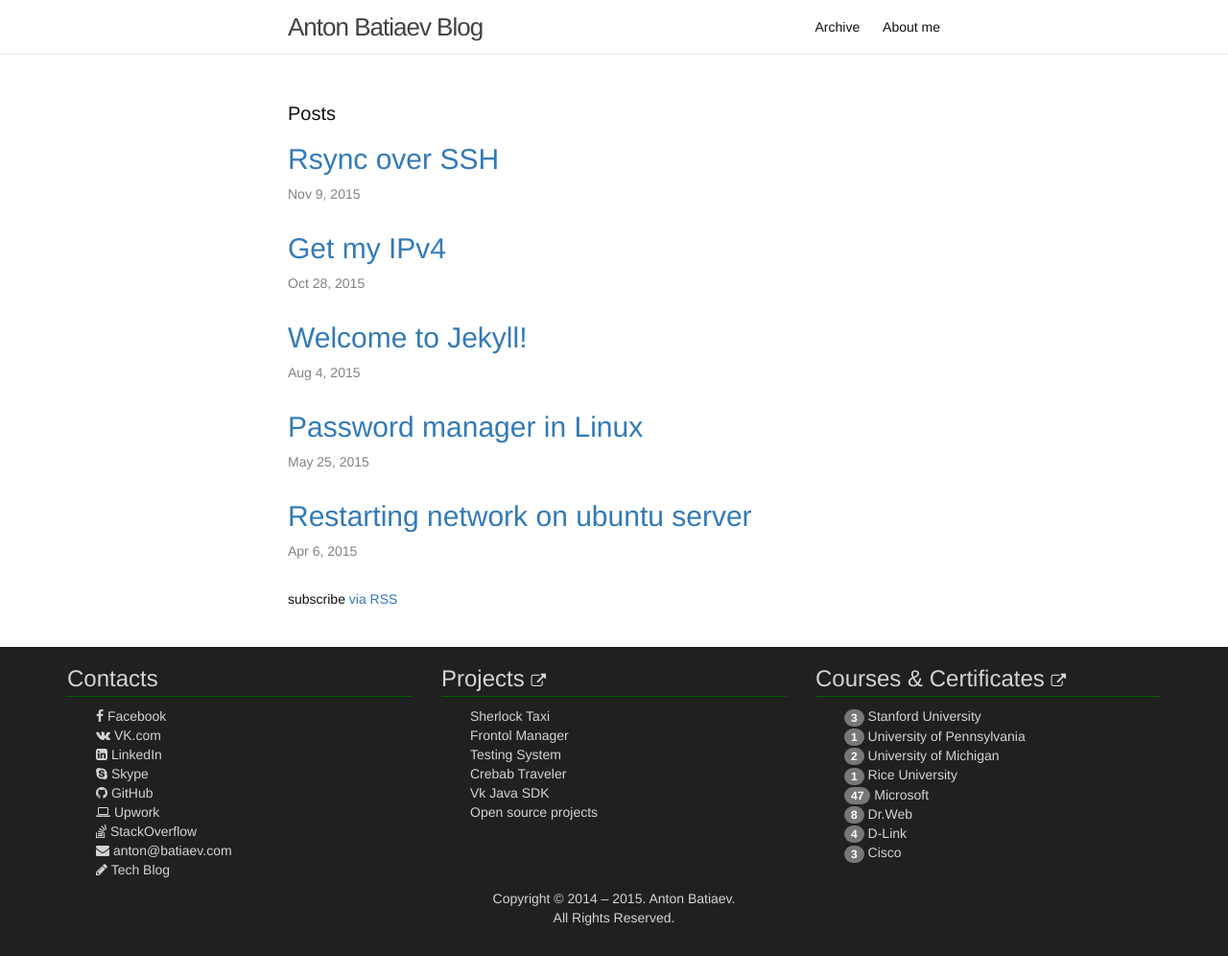
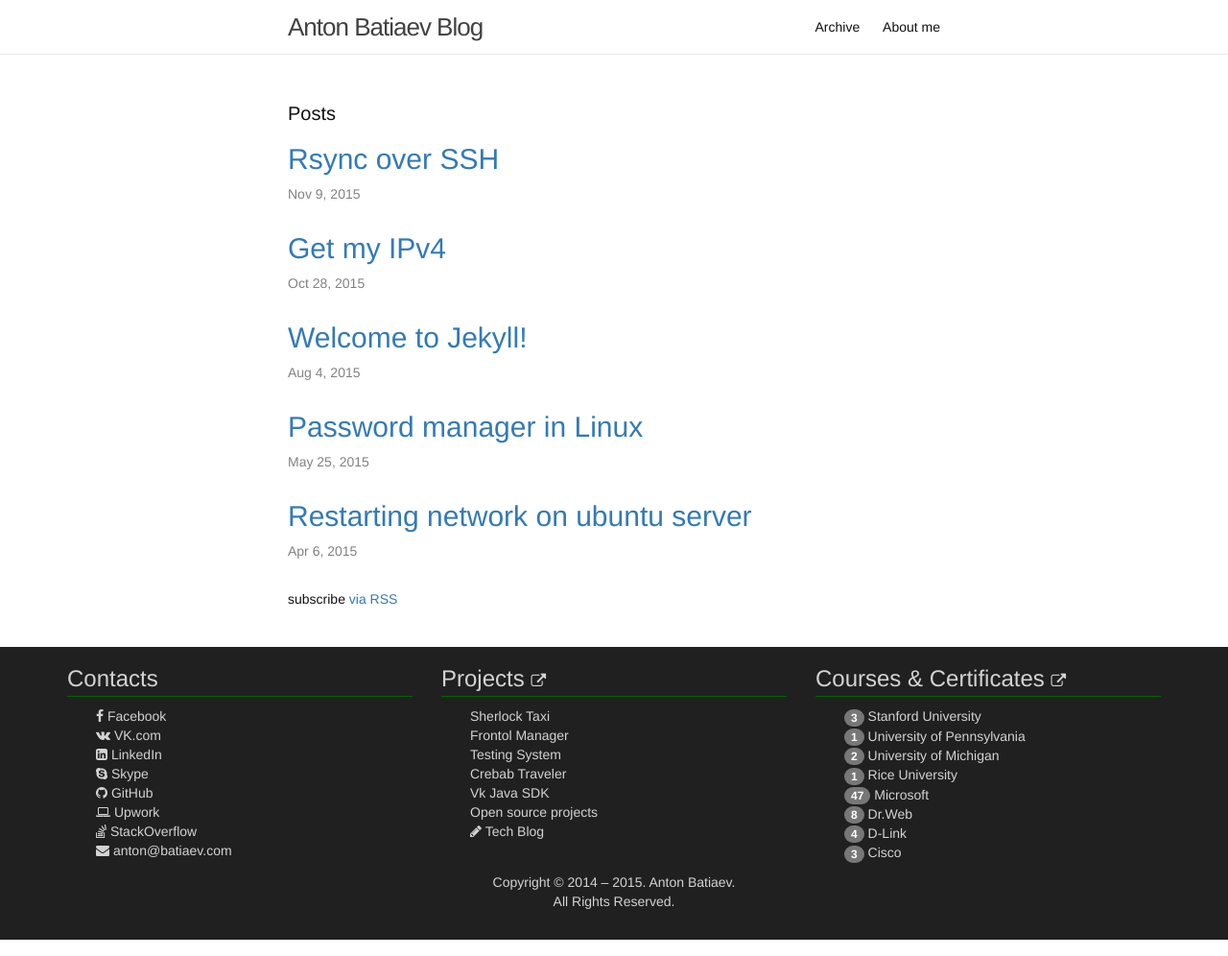
Before and after one commit to Batiaev/blog, a Jekyll site: the page built from index.html, in a window 1280 px wide. Shown: the whole page at 96% size. Built offline with Jekyll 4.4.1, drawn with Linux system fonts in a browser that asks for light colours.

Commit message:
fix footer

```diff
--- a/_includes/footer.html
+++ b/_includes/footer.html
@@ -12,18 +12,18 @@
             <li><a target="_blank" href="https://www.upwork.com/users/~0123f13a314a7e010a"><span class="fa fa-laptop"></span> Upwork </a></li>
             <li><a target="_blank" href="http://stackoverflow.com/users/3445083/anbat"><span class="fa fa-stack-overflow"></span> StackOverflow</a></li>
             <li><a target="_blank" href="mailto:anton@batiaev.com"><i class="fa fa-envelope"></i> anton@batiaev.com</a></li>
-            <li><a target="_blank" href="https://batiaev.com/blog/"><i class="fa fa-pencil"></i> Tech Blog</a></li>
         </ul>
       </div>
       <div class="col-md-4">
         <h3>Projects <small><a href="{{ site.baseurl }}/projects/"><i class="fa fa-external-link"></i></a></small></h3>
         <ul class="fa-ul">
-          <li><a href="http://www.sherlocktaxi.com" target="_blank">Sherlock Taxi</a></li>
-          <li><a href="http://www.atol.ru/software/frontol-manager/" target="_blank">Frontol Manager</a></li>
-          <li><a href="https://github.com/AnBat/testingsystem/wiki/Main" target="_blank">Testing System</a></li>
-          <li><a href="https://crebab.com" target="_blank">Crebab Traveler</a></li>
-          <li><a href="https://github.com/AnBat/vk-java-sdk" target="_blank">Vk Java SDK</a></li>
-          <li><a href="https://github.com/AnBat" target="_blank">Open source projects</a></li>
+          <li><a target="_blank" href="http://www.sherlocktaxi.com">Sherlock Taxi</a></li>
+          <li><a target="_blank" href="http://www.atol.ru/software/frontol-manager/">Frontol Manager</a></li>
+          <li><a target="_blank" href="https://github.com/AnBat/testingsystem/wiki/Main">Testing System</a></li>
+          <li><a target="_blank" href="https://crebab.com">Crebab Traveler</a></li>
+          <li><a target="_blank" href="https://github.com/AnBat/vk-java-sdk">Vk Java SDK</a></li>
+          <li><a target="_blank" href="https://github.com/AnBat">Open source projects</a></li>
+          <li><a target="_blank" href="https://batiaev.com/blog/"><i class="fa fa-pencil"></i> Tech Blog</a></li>
         </ul>
       </div>
       <div class="col-md-4">
```
